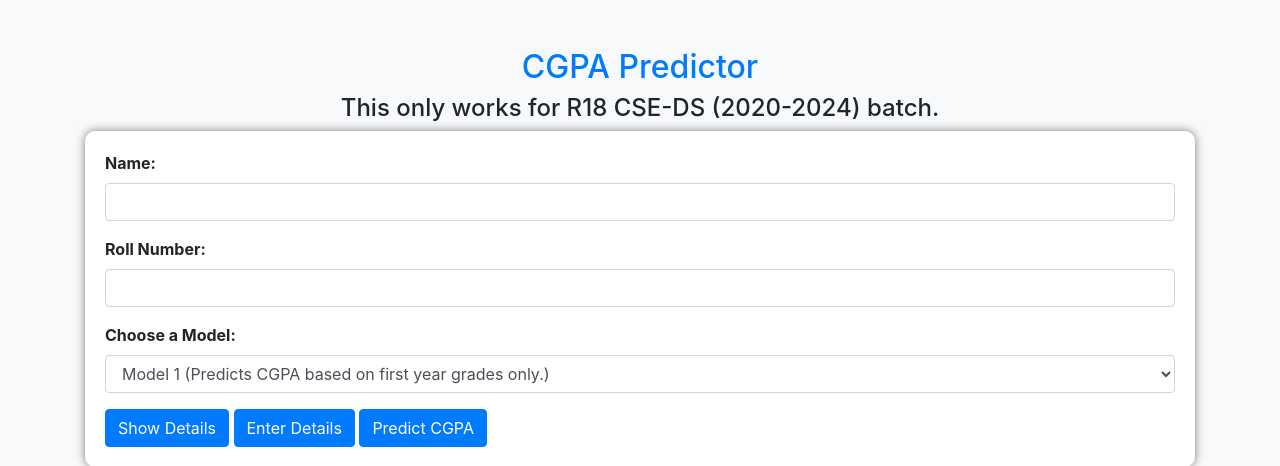
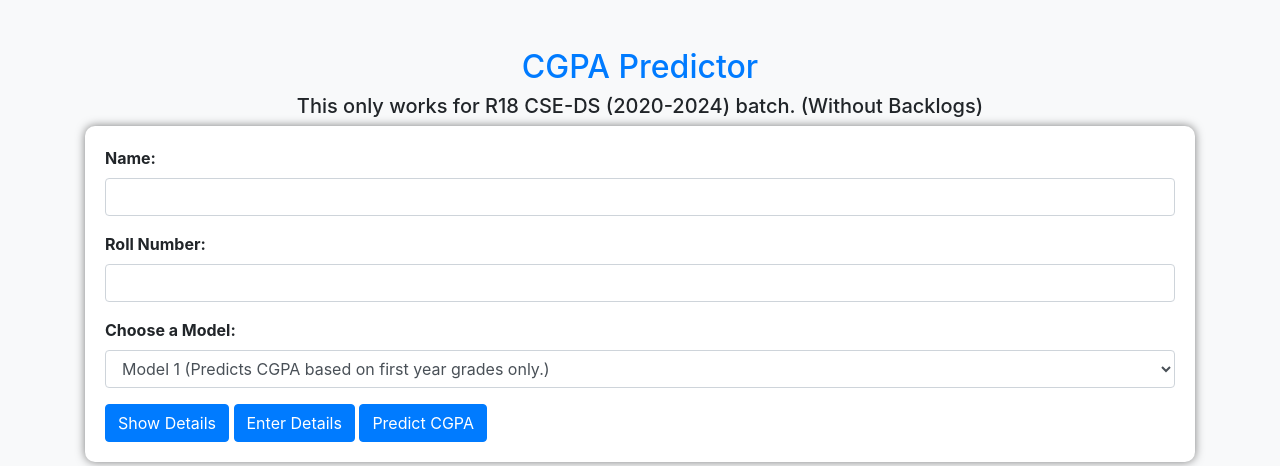
Before and after one commit to rishi7032/CGPA-Predictor, a Flask app: page / in a window 1280 px wide. Shown: the top 466 px of the page. Run offline with Flask 3, Linux system fonts and the light colour scheme; some libraries are stand-ins or nearby versions.

Commit message:
Update index.html

```diff
--- a/templates/index.html
+++ b/templates/index.html
@@ -62,7 +62,7 @@
 <body>
     <div class="container mt-5">
         <h2 class="text-center">CGPA Predictor</h2>
-        <h4 class="text-center"> This only works for R18 CSE-DS (2020-2024) batch.</h4>
+        <h5 class="text-center"> This only works for R18 CSE-DS (2020-2024) batch. (Without Backlogs)</h5>
 
         <form method="post" action="{{ url_for('predict') }}">
             <div class="form-group">
```
